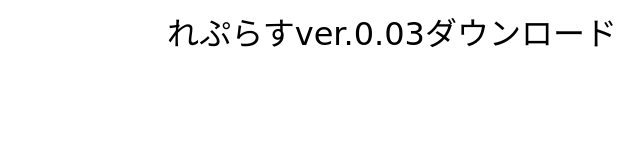
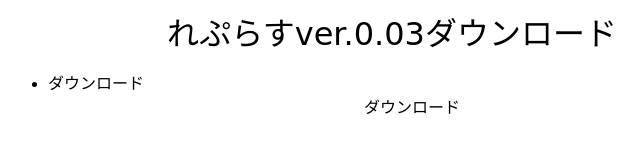
Before and after one commit to souei20211207/replus020, a browser extension: page downloadpage/index.html in a window 1280 px wide. Shown: the whole page, without its empty margins (248-892 px from the left). Drawn offline with Linux system fonts and the light colour scheme.

Commit message:
Update index.html

```diff
--- a/downloadpage/index.html
+++ b/downloadpage/index.html
@@ -6,12 +6,15 @@
 </head>
 <body>
 	<div>
-    <center>
-      <font face="cursive" size="6">れぷらすver.0.03ダウンロード</font>
-    </center>
-  </div>
+		<center>
+			<font face="cursive" size="6">れぷらすver.0.03ダウンロード</font>
+		</center>
+	</div>
 	<div style="width:60vw;left:20vw;position: absolute">
-
+		<ul>
+			<li>ダウンロード</li>
+			<center>ダウンロード</center>
+		</ul>
 	</div>
 </body>
 </html>
```
